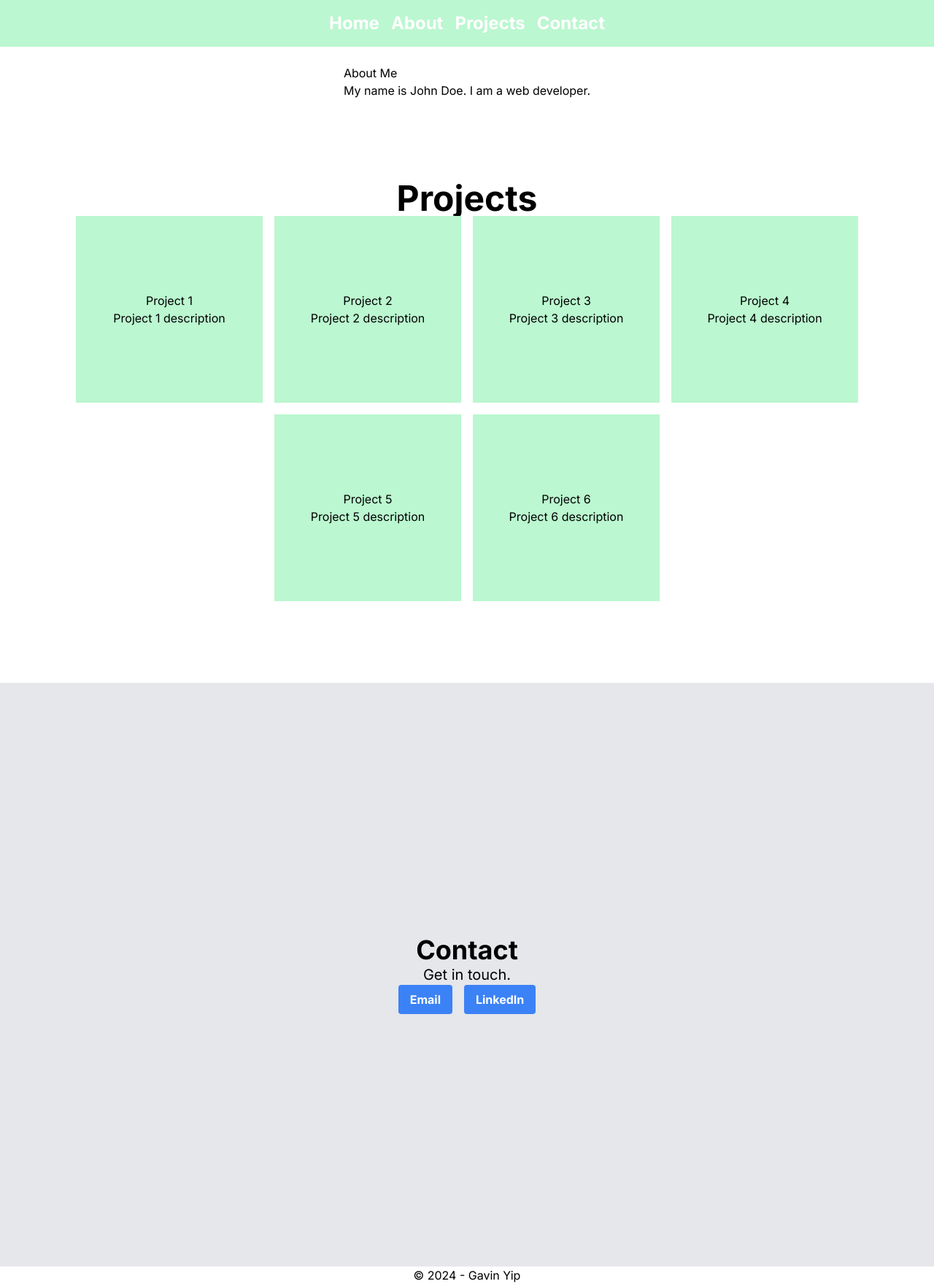
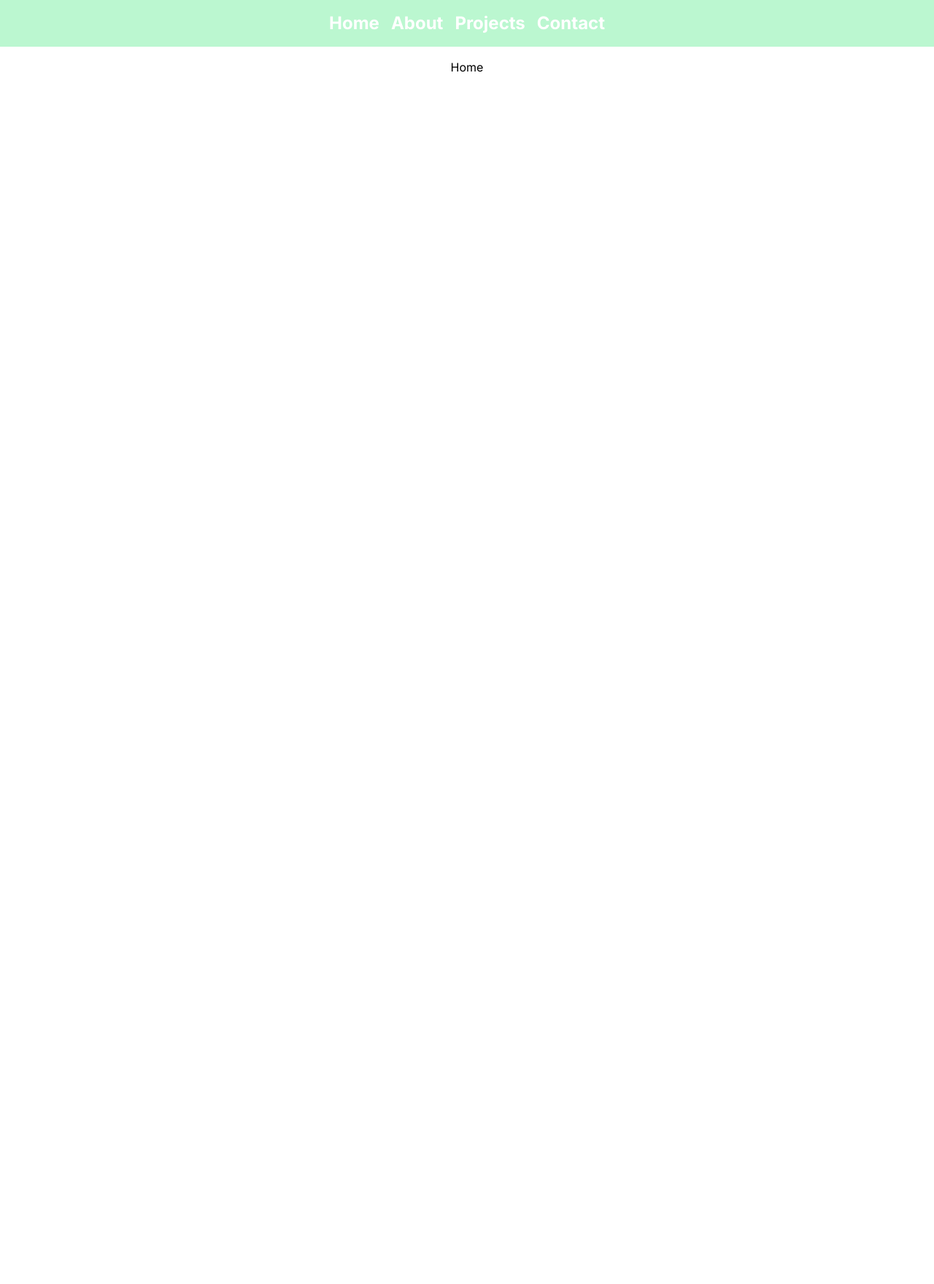
Before and after one commit to Gavinpiy/portfolio, a Next.js app in the folder portfolio/: page / in a window 1280 px wide. Shown: the whole page at 73% size. After the commit the page ends 800 px from the top, so only its background shows below. Built offline with nearby package versions, Linux system fonts and the light colour scheme.

Commit message:
fixed page routing

```diff
--- a/portfolio/app/Home/Home.jsx
+++ b/portfolio/app/Home/Home.jsx
@@ -1,5 +1,9 @@
 const Home = () => {
-  return <h1>Home</h1>;
+  return (
+    <main className="flex pt-20">
+      <h1>Home</h1>
+    </main>
+  );
 };
 
 export default Home;
--- a/portfolio/app/page.jsx
+++ b/portfolio/app/page.jsx
@@ -1,20 +1,16 @@
 import Footer from "@/components/Footer";
 import Header from "@/components/Header";
-import About from "./About/page";
-import Contact from "./Contact/page";
-import Projects from "./Projects/page";
+import About from "./about/page";
+import Contact from "./contact/page";
+import Projects from "./projects/page";
 import React from "react";
-import Home from "./Home/Home";
+import Home from "./home/Home";
 
 export default function Page() {
   return (
     <main className="flex min-h-screen flex-col items-center justify-between ">
       <Header />
       <Home />
-      <About />
-      <Projects />
-      <Contact />
-      <Footer />
     </main>
   );
 }
```
